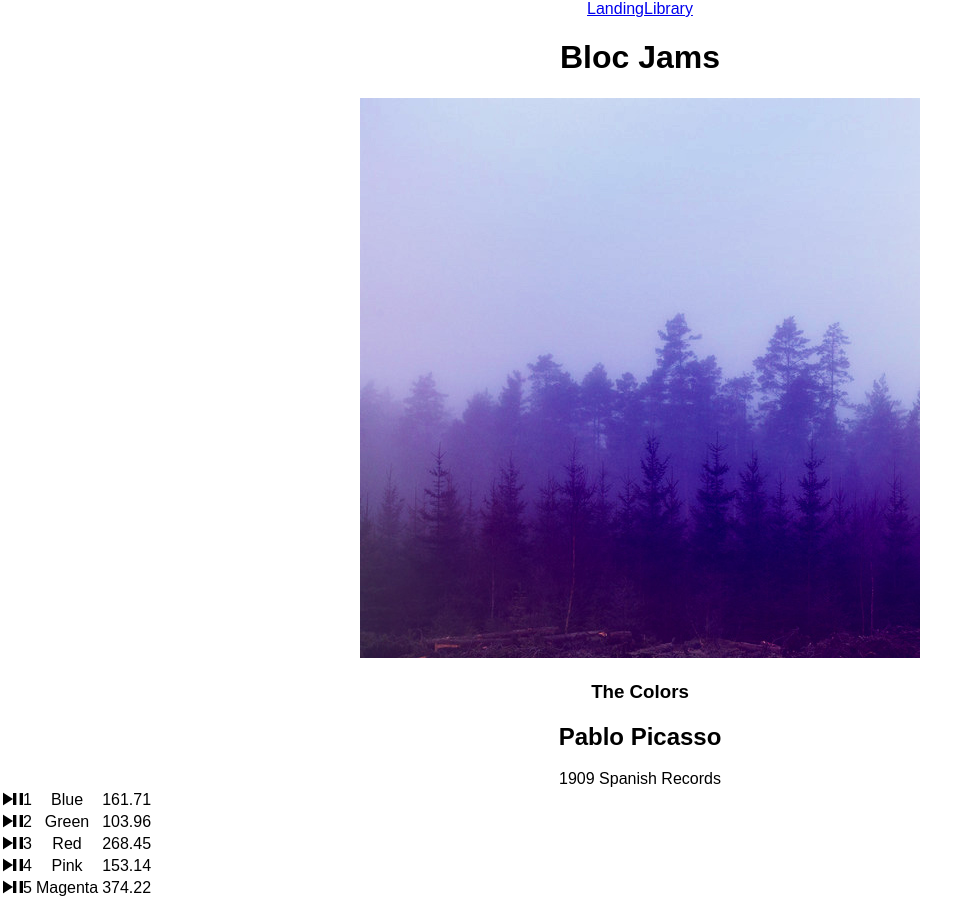
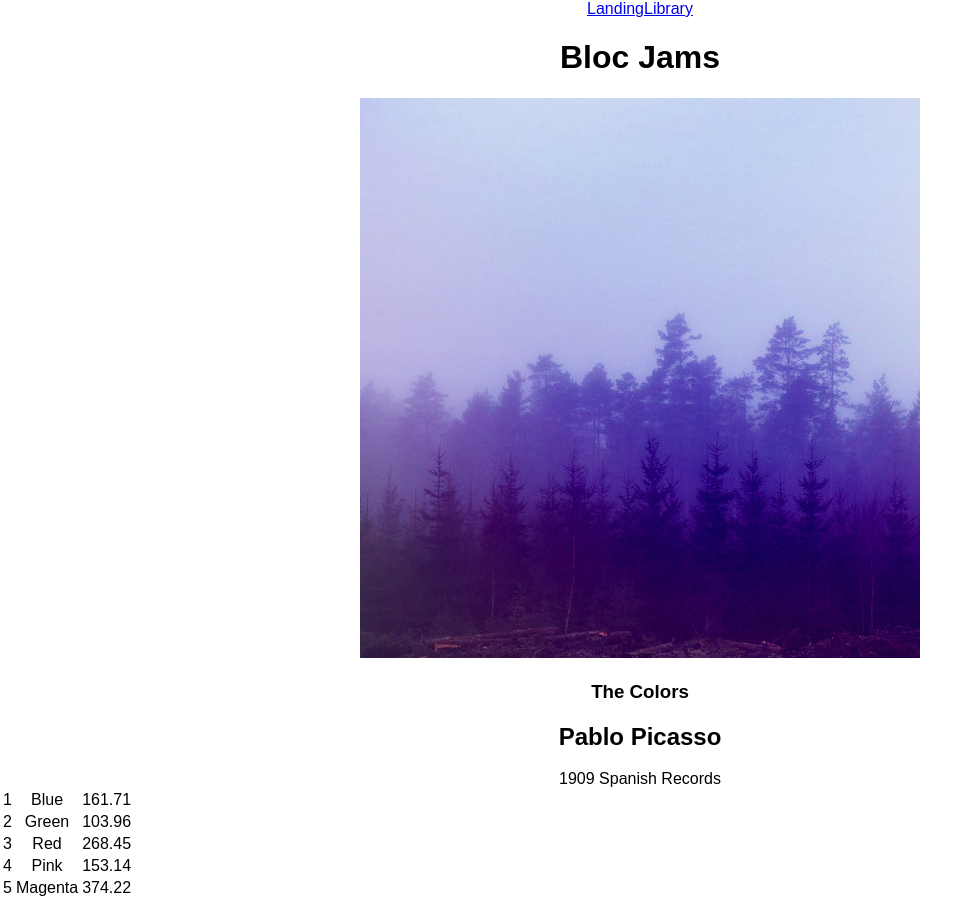
Before and after one commit to shaggers/bloc-jams-react, a React (Create React App) app: page /album/the-colors in a window 1280 px wide. Shown: the whole page, without its empty margins (0-980 px from the left). Built offline with nearby package versions, Linux system fonts and the light colour scheme.

Commit message:
assignment 7 unfinished part 2

```diff
--- a/src/components/Album.js
+++ b/src/components/Album.js
@@ -1,5 +1,6 @@
 import React, { Component } from 'react';
 import albumData from './../data/albums';
+import SongControls from './SongControls';
 
 class Album extends Component {
 	constructor(props) {
@@ -91,11 +92,10 @@ class Album extends Component {
 							this.state.album.songs.map((song, index) =>
 								<tr className="song" key={index} onClick={() => this.handleSongClick(song)} onMouseEnter={() => this.mouseHandler(song)} onMouseLeave={() => this.mouseHandler(song)}>
 									<td>
-										<span>
-										<span className="ion-play"><i class="icon ion-md-play"></i></span>
-										<span className="ion-pause"><i class="icon ion-md-pause"></i></span>
-										{index + 1}
-										</span>
+										{this.state.hover || this.state.isPlaying ?
+											<SongControls isPlaying={this.state.isPlaying} currentSong={this.state.currentSong} mouseHandler={() => this.mouseHandler(this.state.currentSong)} />
+											: index + 1
+										}
 									</td>
 									<td>{song.title}</td>
 									<td>{song.duration}</td>
--- /dev/null
+++ b/src/components/SongControls.js
@@ -0,0 +1,16 @@
+import React, { Component } from 'react';
+
+class SongControls extends Component {
+	render() {
+		return (
+			<section className="song-controls">
+				{this.props.isPlaying ?
+					<span className="ion-pause"><i class="icon ion-md-pause"></i></span>
+				:	<span className="ion-play"><i class="icon ion-md-play"></i></span>
+				}
+			</section>
+		);
+	}
+}
+
+export default SongControls;
```
